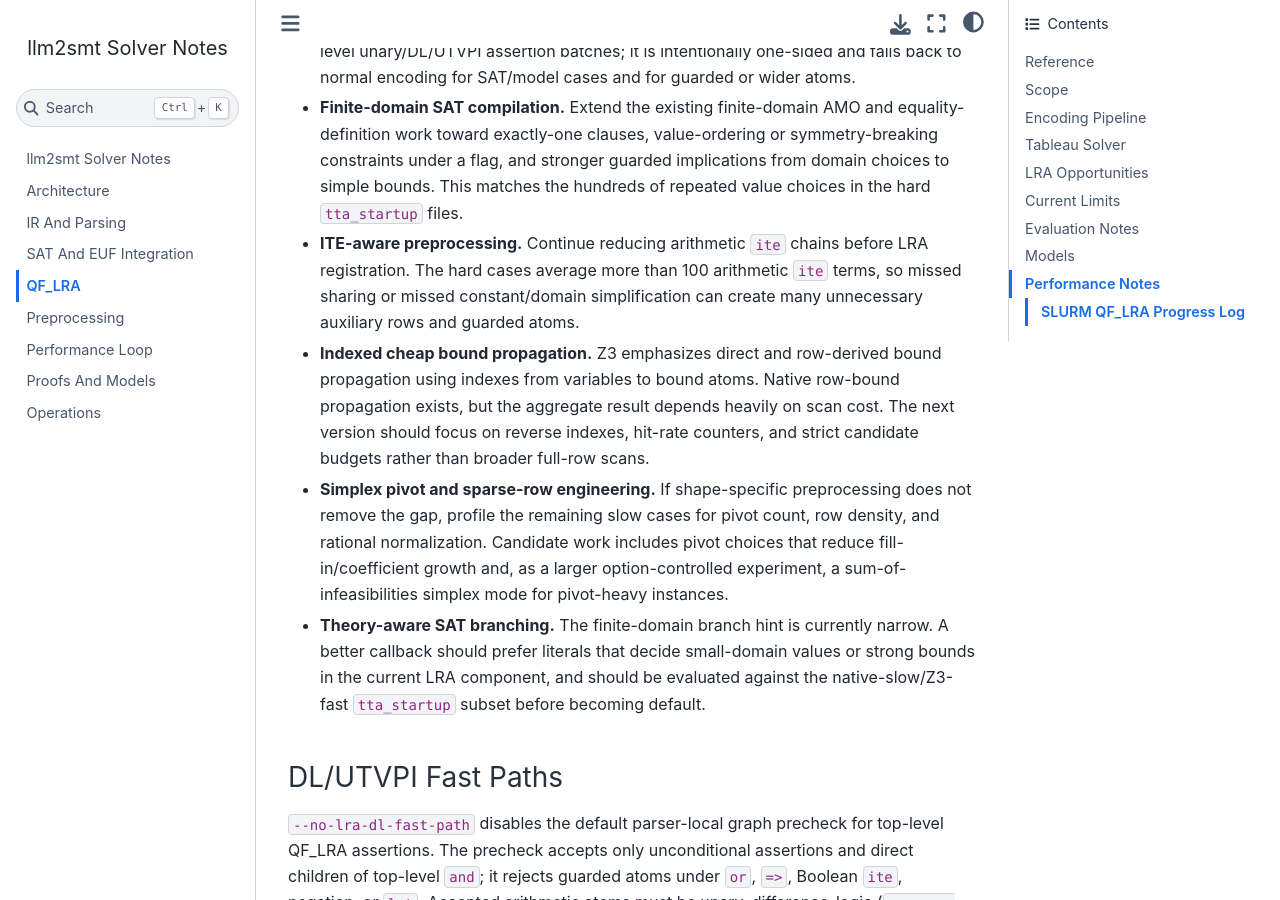
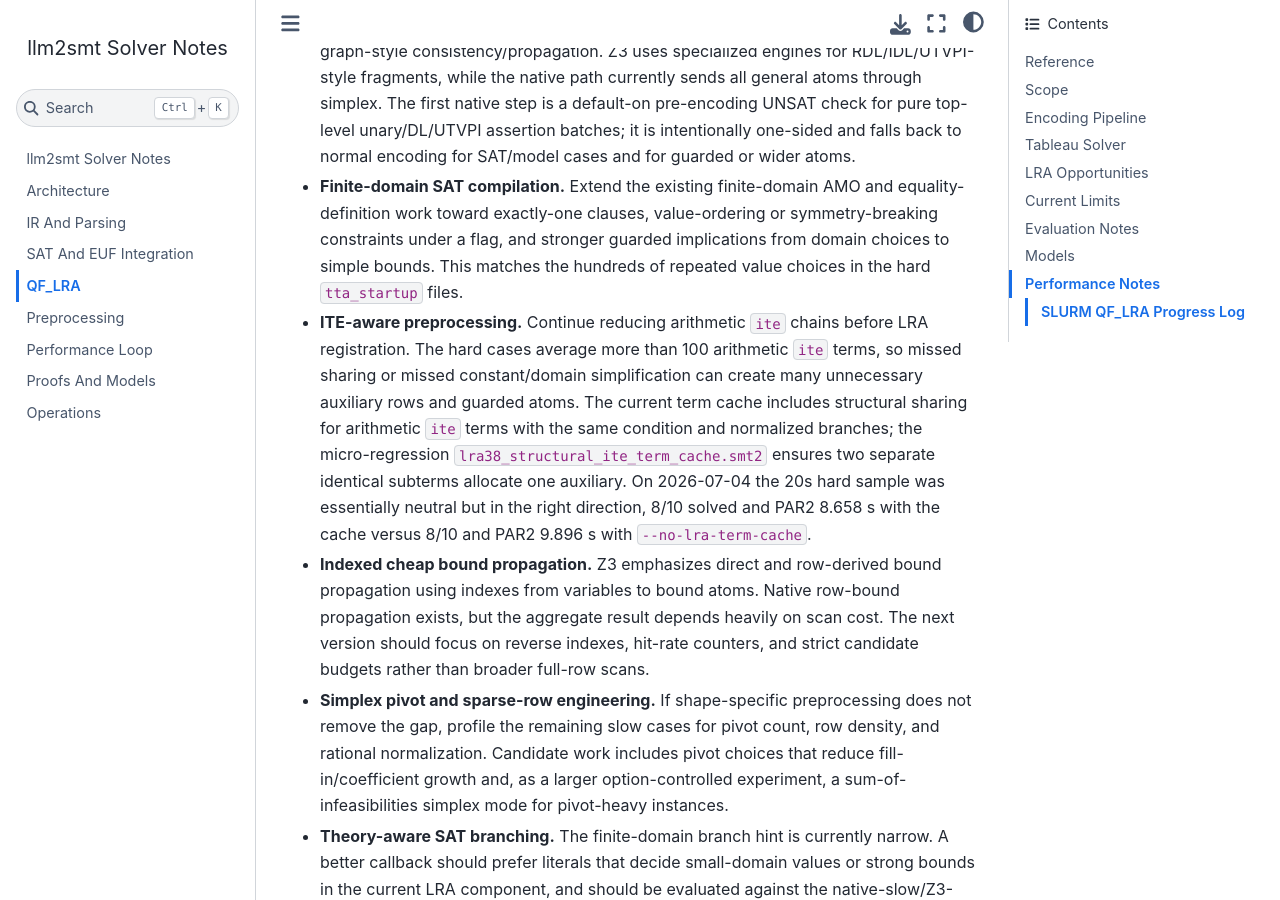
Before and after one commit to MikolasJanota/llm2smt, a Jupyter Book: the page built from docs/qf-lra.md, in a window 1280 px wide and 900 px high, scrolled down 5536 px. Built offline with Jupyter Book 1.0.4 settings and Sphinx 7.4.7 and the Sphinx Book theme 1.1.4, drawn with Linux system fonts in a browser that asks for light colours; some of the changed text lies outside the part shown.

Commit message:
Share structural QF_LRA arithmetic ITE terms
Use the existing QF_LRA term-cache option to also cache arithmetic ite auxiliaries by condition literal and normalized branch expressions. This closes a missed parser-preprocessing path where identical ite subterms reached through different parse-tree nodes allocated separate auxiliary Real variables.

Add an SMT2 regression that forces two separate identical arithmetic ite subexpressions to share one auxiliary by default and allocate two when --no-lra-term-cache is used. Update the QF_LRA book to describe the structural cache and record quick/hard evidence: quick default 5/5 PAR2 1.130 vs --no-lra-term-cache 5/5 PAR2 3.343; hard default 8/10 PAR2 8.658 vs --no-lra-term-cache 8/10 PAR2 9.896.

Verification: cmake --build build-workspace-rel -j4; ctest --test-dir build-workspace-rel --output-on-failure -j4; bash scripts/build_docs.sh; git diff --check; solver efficiency snapshot; local YinYang QF_LRA check-seed smoke with 2 valid seeds and 0 bug triggers.

```diff
--- a/docs/qf-lra.md
+++ b/docs/qf-lra.md
@@ -89,8 +89,11 @@ or `--no-lra-bool-cache-and`, `--no-lra-bool-cache-or`, and
 `--no-lra-bool-cache-eq` to isolate one Boolean connective class.
 Normalized arithmetic term results are cached by parse-tree node as well; this
 is especially important for arithmetic `ite`, where repeated uses of the same
-SMT-LIB term should reuse one auxiliary Real variable. Use
-`--no-lra-term-cache` to disable this cache for ablation.
+SMT-LIB term should reuse one auxiliary Real variable. Arithmetic `ite` terms
+also have a structural cache keyed by the condition literal and normalized
+branch expressions, so identical `ite` subterms reached through different
+parse-tree nodes can share the same auxiliary. Use `--no-lra-term-cache` to
+disable both caches for ablation.
 
 Equality elimination is deliberately conservative. It only consumes arithmetic
 equalities asserted unconditionally at top level, either as direct assertions or
@@ -230,7 +233,13 @@ Promising opportunities, in priority order:
 - **ITE-aware preprocessing.** Continue reducing arithmetic `ite` chains before
   LRA registration. The hard cases average more than 100 arithmetic `ite` terms,
   so missed sharing or missed constant/domain simplification can create many
-  unnecessary auxiliary rows and guarded atoms.
+  unnecessary auxiliary rows and guarded atoms. The current term cache includes
+  structural sharing for arithmetic `ite` terms with the same condition and
+  normalized branches; the micro-regression
+  `lra38_structural_ite_term_cache.smt2` ensures two separate identical
+  subterms allocate one auxiliary. On 2026-07-04 the 20s hard sample was
+  essentially neutral but in the right direction, 8/10 solved and PAR2 8.658 s
+  with the cache versus 8/10 and PAR2 9.896 s with `--no-lra-term-cache`.
 - **Indexed cheap bound propagation.** Z3 emphasizes direct and row-derived
   bound propagation using indexes from variables to bound atoms. Native
   row-bound propagation exists, but the aggregate result depends heavily on scan
```
Also changed, not shown: 4 other files.
